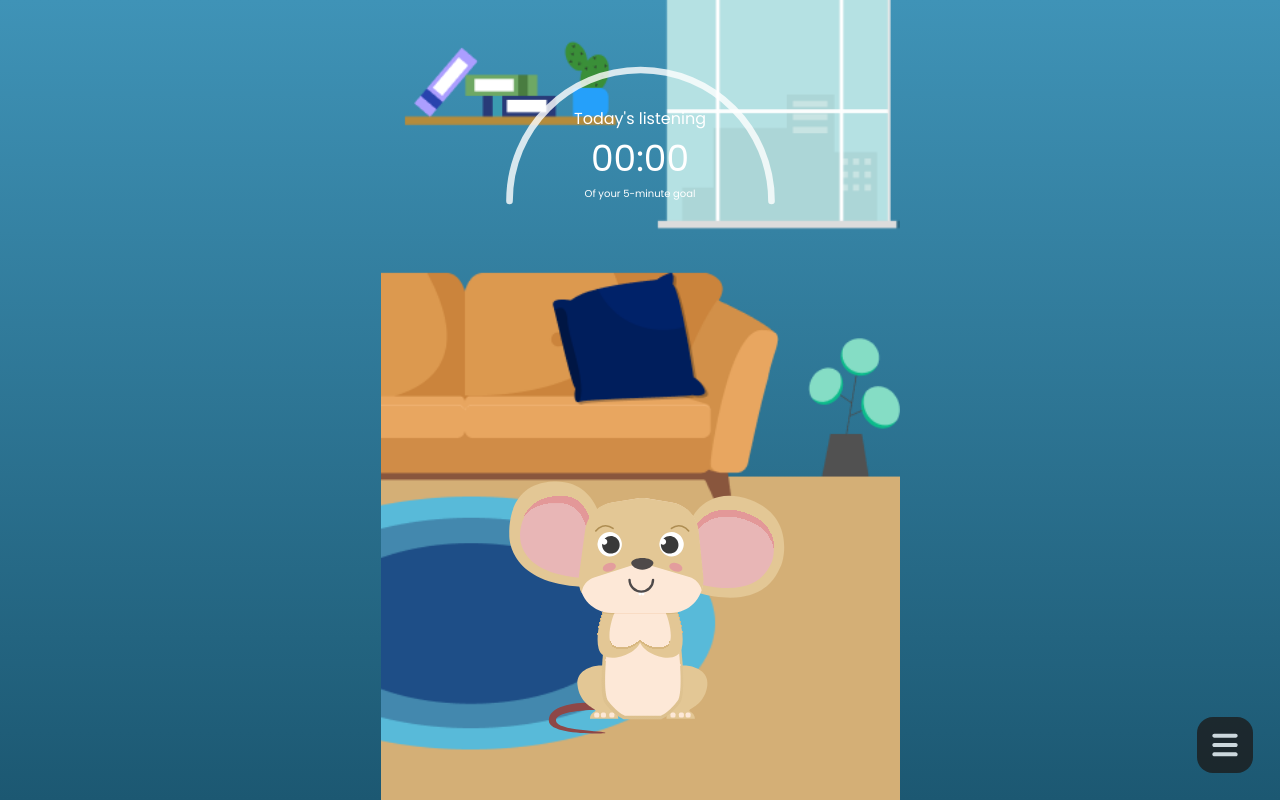
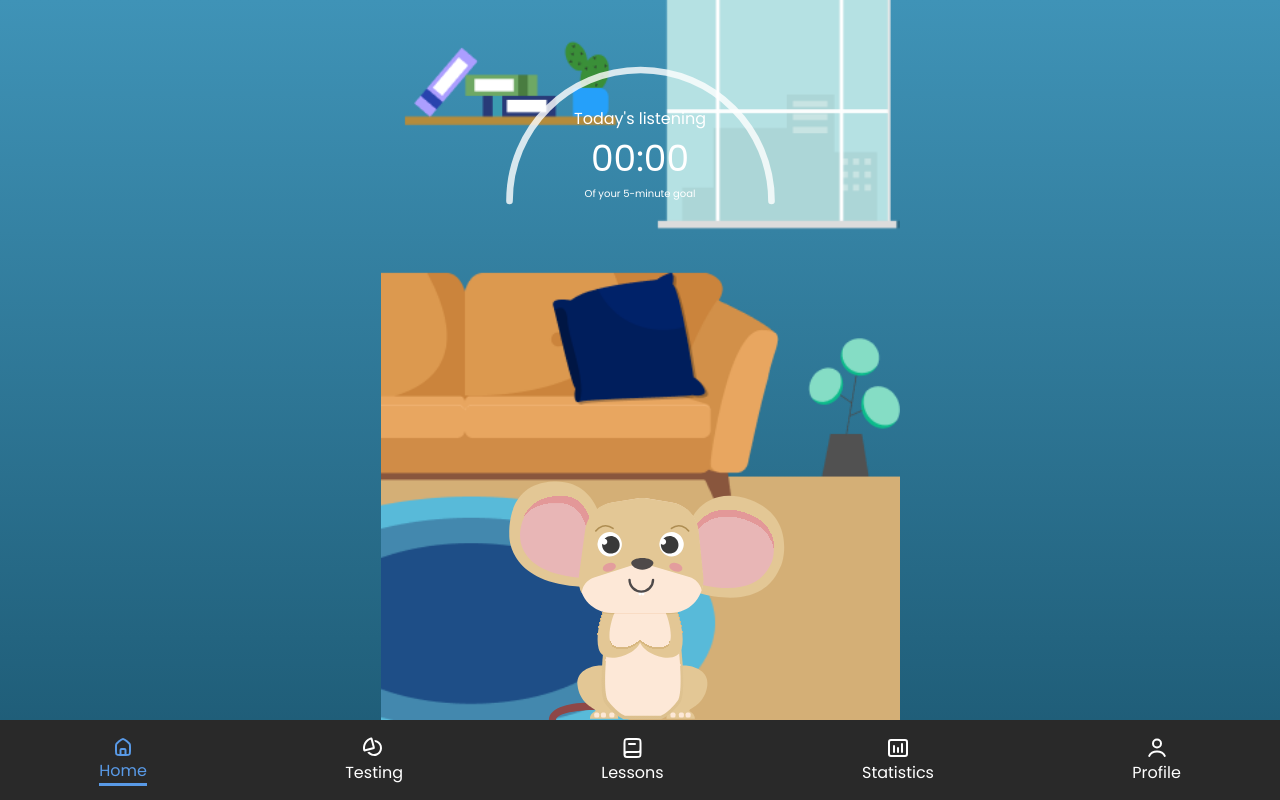
Before and after one commit to fdnd-agency/tumi-mundo, a SvelteKit app: page /home in a window 1280 px wide. Built offline with nearby package versions, Linux system fonts and the light colour scheme.

Commit message:
JK - Ready for review

```diff
--- /dev/null
+++ b/src/components/core/menu2.svelte
@@ -0,0 +1,100 @@
+<script>
+    export let currentPage;
+    console.log(currentPage)
+</script>
+
+<header>
+    <nav>
+        <ul>
+            <li class:active={currentPage === 'home'}>
+                <a href="/">
+                    <svg width="24" height="24" viewBox="0 0 24 24" fill="none" xmlns="http://www.w3.org/2000/svg">
+                        <path d="M5 12.7595C5 11.4018 5 10.7229 5.27446 10.1262C5.54892 9.52943 6.06437 9.08763 7.09525 8.20401L8.09525 7.34687C9.95857 5.74974 10.8902 4.95117 12 4.95117C13.1098 4.95117 14.0414 5.74974 15.9047 7.34687L16.9047 8.20401C17.9356 9.08763 18.4511 9.52943 18.7255 10.1262C19 10.7229 19 11.4018 19 12.7595V16.9999C19 18.8856 19 19.8284 18.4142 20.4142C17.8284 20.9999 16.8856 20.9999 15 20.9999H9C7.11438 20.9999 6.17157 20.9999 5.58579 20.4142C5 19.8284 5 18.8856 5 16.9999V12.7595Z" stroke="white" stroke-width="2"/>
+                        <path d="M14.5 21V16C14.5 15.4477 14.0523 15 13.5 15H10.5C9.94772 15 9.5 15.4477 9.5 16V21" stroke="white" stroke-width="2" stroke-linecap="round" stroke-linejoin="round"/>
+                    </svg>
+                    <p>Home</p>
+                </a>
+            </li>
+            <li class:active={currentPage === 'testing'}>
+                <a href="/testing">
+                    <svg class="fill" width="24" height="24" viewBox="0 0 24 24" fill="none" xmlns="http://www.w3.org/2000/svg">
+                        <path fill-rule="evenodd" clip-rule="evenodd" d="M5.30672 16.3821C5.6451 16.899 6.04387 17.3775 6.49676 17.8067C7.61895 18.8703 9.02532 19.586 10.5457 19.8671C12.0661 20.1482 13.6354 19.9826 15.0637 19.3905C16.492 18.7984 17.7181 17.8051 18.5937 16.5308C19.4693 15.2564 19.9568 13.7557 19.9973 12.21C20.0378 10.6644 19.6296 9.14014 18.822 7.82167C18.0143 6.5032 16.842 5.44701 15.4466 4.78089C14.5023 4.33008 13.4833 4.07101 12.448 4.01294L13.0032 6.08484C13.5483 6.17728 14.0809 6.34509 14.585 6.58577C15.6315 7.08536 16.5108 7.8775 17.1165 8.86635C17.7222 9.8552 18.0284 10.9984 17.998 12.1576C17.9676 13.3168 17.602 14.4424 16.9453 15.3982C16.2886 16.3539 15.369 17.0989 14.2978 17.543C13.2266 17.9871 12.0496 18.1112 10.9093 17.9004C9.76901 17.6896 8.71423 17.1529 7.87259 16.3551C7.69685 16.1886 7.53198 16.0121 7.37862 15.8269L5.30672 16.3821Z" fill="white"/>
+                        <path d="M5.91239 4.06647C6.68924 3.47037 7.54796 2.99272 8.46042 2.64739C8.87978 2.48868 9.08946 2.40932 9.28694 2.51053C9.48442 2.61174 9.54649 2.84338 9.67063 3.30667L11.7412 11.0341C11.8632 11.4894 11.9242 11.7171 11.8206 11.8964C11.7171 12.0758 11.4894 12.1368 11.0341 12.2588L3.30667 14.3294C2.84338 14.4535 2.61174 14.5156 2.42535 14.3952C2.23896 14.2747 2.20284 14.0535 2.13061 13.6109C1.97344 12.6481 1.95774 11.6656 2.08555 10.6947C2.25696 9.39275 2.68314 8.13728 3.33975 7C3.99636 5.86272 4.87054 4.8659 5.91239 4.06647Z" stroke="white" stroke-width="2"/>
+                    </svg>
+                    <p>Testing</p>
+                </a>
+            </li>
+            <li class:active={currentPage === 'lessons'}>
+                <a href="/lessons">
+                    <svg width="24" height="24" viewBox="0 0 24 24" fill="none" xmlns="http://www.w3.org/2000/svg">
+                        <path d="M20.5 12V17C20.5 18.8856 20.5 19.8284 19.9142 20.4142C19.3284 21 18.3856 21 16.5 21H7C5.61929 21 4.5 19.8807 4.5 18.5V18.5C4.5 17.1193 5.61929 16 7 16H16.5C18.3856 16 19.3284 16 19.9142 15.4142C20.5 14.8284 20.5 13.8856 20.5 12V7C20.5 5.11438 20.5 4.17157 19.9142 3.58579C19.3284 3 18.3856 3 16.5 3H8.5C6.61438 3 5.67157 3 5.08579 3.58579C4.5 4.17157 4.5 5.11438 4.5 7V18.5" stroke="white" stroke-width="2"/>
+                        <path d="M9 8L15 8" stroke="white" stroke-width="2" stroke-linecap="round"/>
+                    </svg>
+                    <p>Lessons</p>
+                </a>
+            </li>
+            <li class:active={currentPage === 'statistics'}>
+                <a href="/statistics">
+                    <svg width="24" height="24" viewBox="0 0 24 24" fill="none" xmlns="http://www.w3.org/2000/svg">
+                        <path d="M8 10L8 16" stroke="white" stroke-width="2" stroke-linecap="round" stroke-linejoin="round"/>
+                        <path d="M12 12V16" stroke="white" stroke-width="2" stroke-linecap="round" stroke-linejoin="round"/>
+                        <path d="M16 8V16" stroke="white" stroke-width="2" stroke-linecap="round" stroke-linejoin="round"/>
+                        <rect x="3" y="4" width="18" height="16" rx="2" stroke="white" stroke-width="2"/>
+                    </svg>
+                    <p>Statistics</p>
+                </a>
+            </li>
+            <li class:active={currentPage === 'profile'}>
+                <a href="/profile">
+                    <svg width="24" height="25" viewBox="0 0 24 25" fill="none" xmlns="http://www.w3.org/2000/svg">
+                        <path d="M19.7274 20.9471C19.2716 19.6713 18.2672 18.5439 16.8701 17.7399C15.4729 16.9358 13.7611 16.5 12 16.5C10.2389 16.5 8.52706 16.9358 7.12991 17.7399C5.73276 18.5439 4.72839 19.6713 4.27259 20.9471" stroke="white" stroke-width="2" stroke-linecap="round"/>
+                        <circle cx="12" cy="8.5" r="4" stroke="white" stroke-width="2" stroke-linecap="round"/>
+                    </svg>
+                    <p>Profile</p>
+                </a>
+            </li>
+        </ul>
+    </nav>
+</header>
+
+<style>
+    header {
+        height: 5em;
+        width: 100%;
+        position: absolute;
+        bottom: 0;
+        left: 50%;
+        transform: translate(-50%);
+        background-color: #292929;
+        color: #fff;
+    }
+    nav, ul {
+        height: 100%;
+    }
+    a {
+        color: inherit;
+        text-decoration: none;
+        cursor: pointer;
+    }
+    ul {
+        display: flex;
+        justify-content: space-around;
+        width: 100%
+    }
+    li, li a {
+        display: flex;
+        align-items: center;
+        justify-content: center;
+        flex-direction: column;
+    }
+    .active a svg path, .active a svg rect, .active a svg circle, .active a p {
+        stroke: #599AE7;
+        color: #599AE7;
+    }
+    .active a svg.fill path {
+        fill: #599AE7;
+    }
+    .active a {
+        border-bottom: 3px solid #599AE7;
+    }
+</style>
--- a/src/routes/home/+page.svelte
+++ b/src/routes/home/+page.svelte
@@ -1,8 +1,13 @@
 <script>
     import Menu from '../../components/core/menu.svelte';
+
+    import Menu2 from '../../components/core/menu2.svelte';
+
+    let currentPage = "home";
 </script>
 
 <section>
+    <Menu2 {currentPage}/>
     <article>
         <img src="/progress.svg" alt="Progress bar">
         <div class="progress-text">
@@ -14,7 +19,7 @@
     <article>
         <img src="/characters/rat.svg" alt="Rat character"/>
     </article>
-    <Menu/>
+    <!-- <Menu/> -->
 </section>
 
 <style>
--- a/src/routes/log-in/+page.svelte
+++ b/src/routes/log-in/+page.svelte
@@ -30,7 +30,7 @@ import Input from '../../components/forms/input.svelte';
 
                 </div>
                 <div class="popup-content">
-                    <form action="">
+                    <form action="/profile-selection">
                         <ul>
                             <li><Input type="email"/></li>
                             <li><Input type="password"/></li>
--- a/src/routes/profile-selection/+page.svelte
+++ b/src/routes/profile-selection/+page.svelte
@@ -8,19 +8,19 @@
     </div>
     <ul>
         <li>
-            <a href="/">
+            <a href="/home">
                 <img src="/temp/profile-test.png" alt="Profile avatar of">
                 <h2>Daan</h2>
             </a>
         </li>
         <li>
-            <a href="/">
+            <a href="/home">
                 <img src="/temp/profile-test2.png" alt="Profile avatar of">
                 <h2>Sarah</h2>
             </a>
         </li>
         <li>
-            <a href="/">
+            <a href="/home">
                 <img src="/icons/add-button.svg" alt="Button to add an profile">
                 <h2>Add profile</h2>
             </a>
--- a/src/routes/sign-up/+page.svelte
+++ b/src/routes/sign-up/+page.svelte
@@ -1,6 +1,6 @@
 <script>
 
-import Input from '../../components/input.svelte';
+import Input from '../../components/forms/input.svelte';
 
 </script>
 
@@ -11,7 +11,7 @@ import Input from '../../components/input.svelte';
         <h1>Sign up</h1>
     </div>
 
-    <form>
+    <form action="/profile-selection">
             <Input type="text"/>
             <Input type="email"/>
             <Input type="password"/>
```
Also changed, not shown: src/routes/+page.svelte (+8 -1 lines), src/routes/profile/+page.svelte (added, +10 -0 lines), src/lib/api.js.
